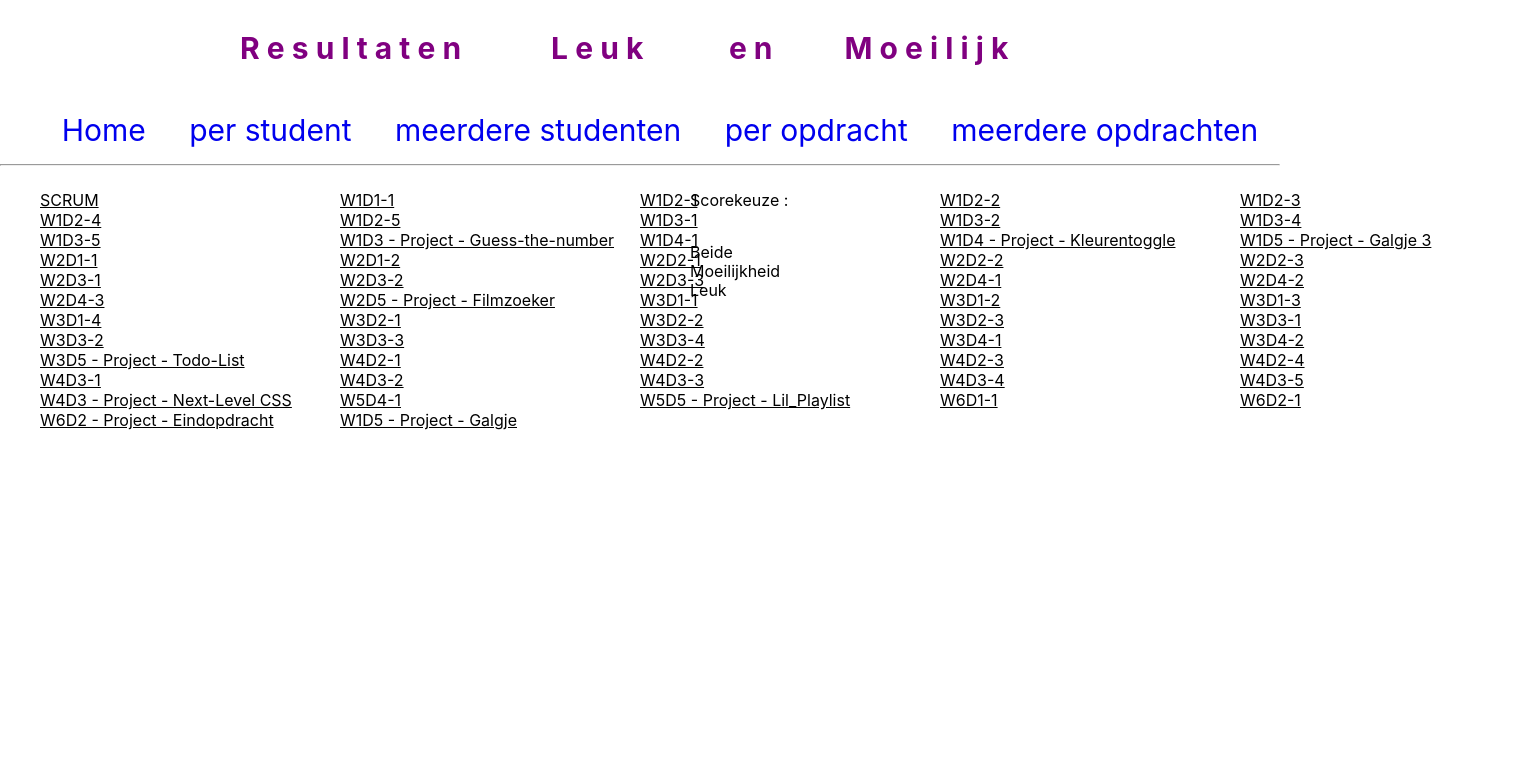
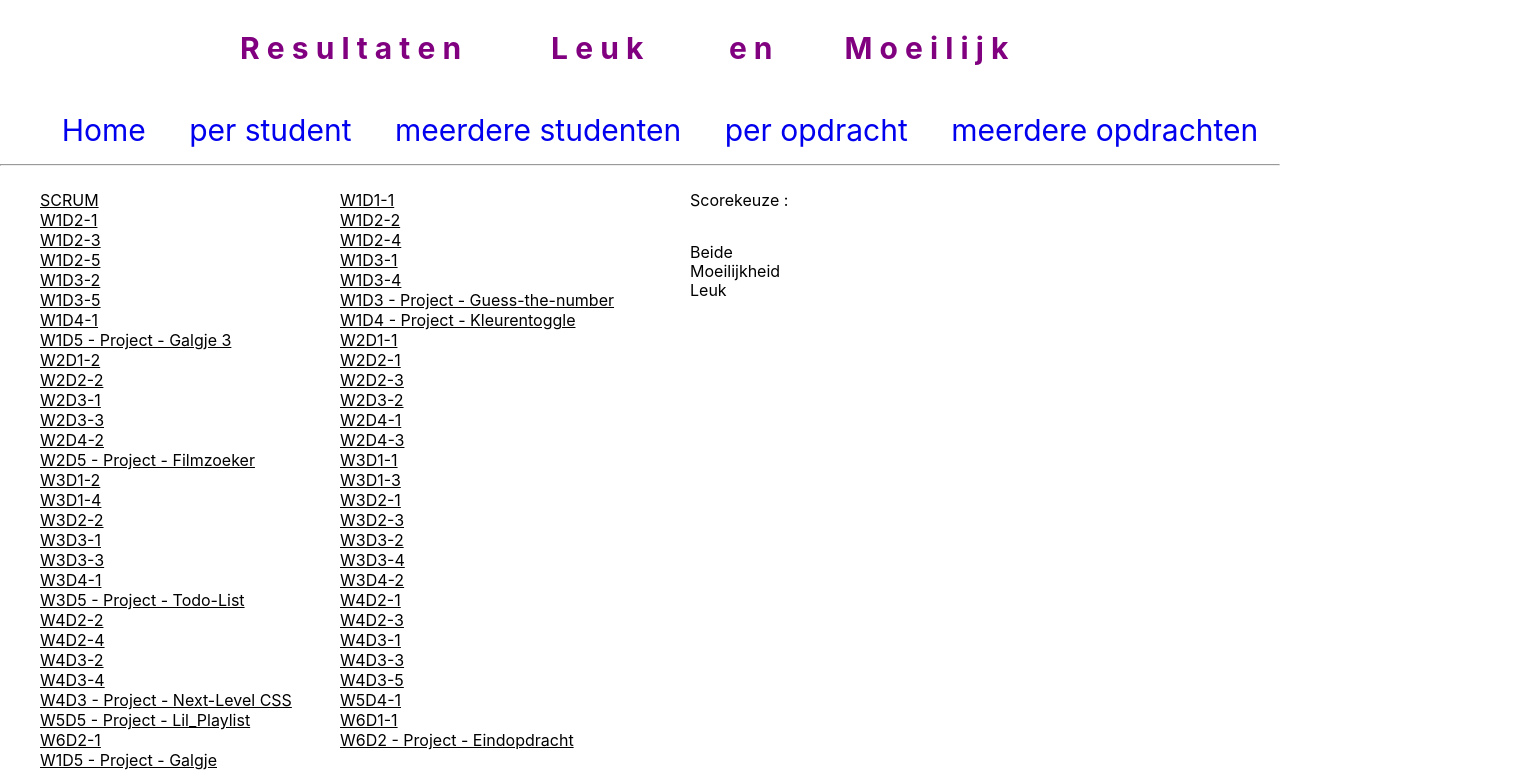
Before and after one commit to paul00000000003/level-38-eindopdracht, a React (Create React App) app: page /representationPerAssignment in a window 1280 px wide. Shown: the top 784 px of the page, 1540 px wide, since content can reach past the window. Built offline with nearby package versions, Linux system fonts and the light colour scheme.

Commit message:
nieuwe versie

```diff
--- a/src/representationPerAssignment/RepresentationPerAssignment.jsx
+++ b/src/representationPerAssignment/RepresentationPerAssignment.jsx
@@ -197,7 +197,7 @@ class RepresentationPerAssignment extends React.Component {
       <div>
         <Router>
           <div id="hoofdcontainer">
-            <ul className="ullijstje">{assignmentLinks}</ul>
+            <ul className="ul_per_assignment">{assignmentLinks}</ul>
             <div>
               <p className="soortscore">Scorekeuze : </p>
               <div className="soortScore">
--- a/src/representationPerAssignment/representationPerAssignment.css
+++ b/src/representationPerAssignment/representationPerAssignment.css
@@ -29,7 +29,7 @@
   display: flex;
 }
 
-.ullijstje {
+.ul_per_assignment {
   width: 600px;
   display: -ms-grid;
   display: grid;
--- a/src/representationPerAssignment/representationPerAssignment.scss
+++ b/src/representationPerAssignment/representationPerAssignment.scss
@@ -24,7 +24,7 @@
     display: flex
 }
 
-.ullijstje {
+.ul_per_assignment {
     width: 600px;
     display: grid;
     grid-template-columns: repeat(2, 1fr);
```
Also changed, not shown: 2 other files (tests, documents, lock files or other folders).
